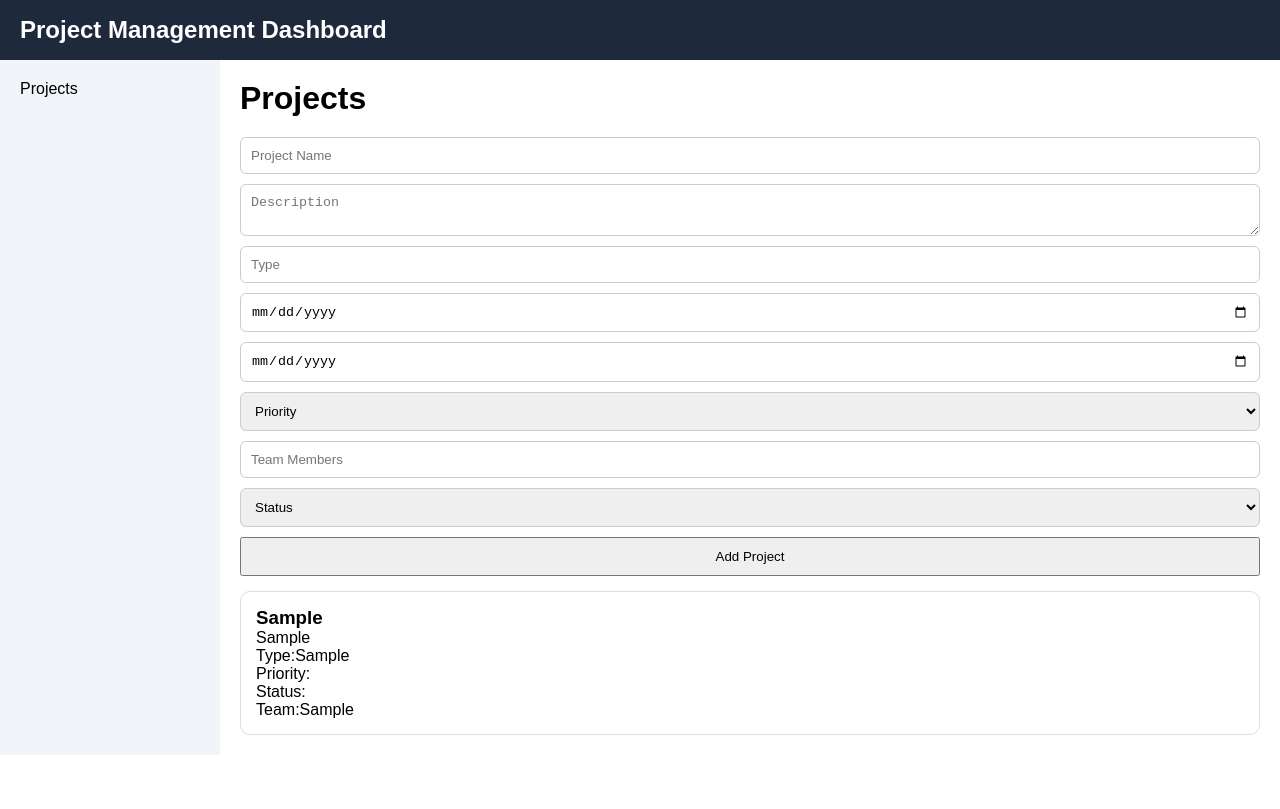
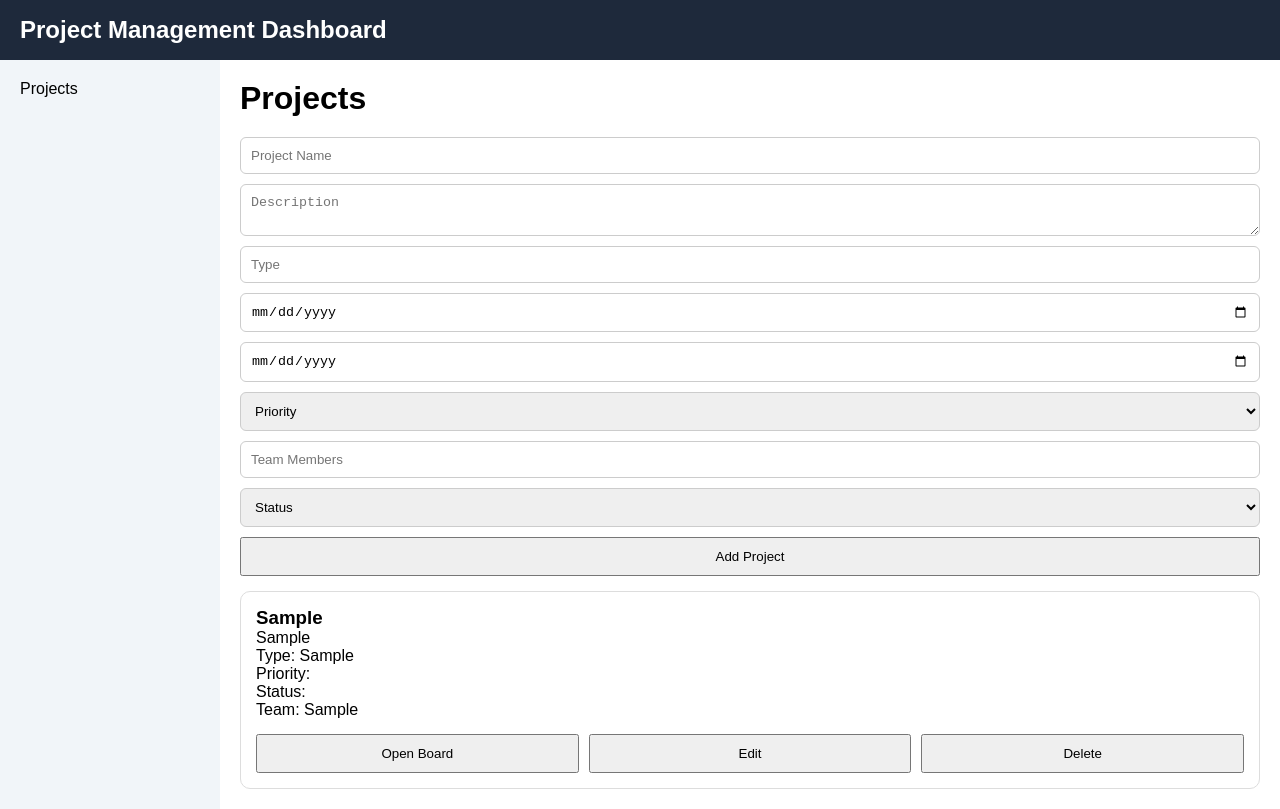
Before and after one commit to Kamalesh-git23/project-management-dashboard, a React (Vite) app: page / in a window 1280 px wide. Both pictures are taken after typing "Sample", "Sample", "Sample", "2020-01-15", "2020-01-15", "Sample" into the empty fields and a click on the button "Add Project". Built offline with nearby package versions, Linux system fonts and the light colour scheme.

Commit message:
feat: complete project CRUD operations

```diff
--- a/src/components/projects/ProjectCard.jsx
+++ b/src/components/projects/ProjectCard.jsx
@@ -1,32 +1,33 @@
 import React from 'react'
+import { useNavigate } from 'react-router-dom';
 
-function ProjectCard({project}) {
-  return (
-    <div className='project-card'>
-        <h3>{project.name}</h3>
+function ProjectCard({project,deleteProject,editProject}) {
 
-        <p>{project.description}</p>
+    const navigate = useNavigate();
 
-        <p>
-            Type:
-            {project.type}
-        </p>
 
-        <p>
-            Priority:
-            {project.priority}
-        </p>
+    return (
+        <div className='project-card'>
+            <h3>{project.name}</h3>
 
-        <p>
-            Status:
-            {project.status}
-        </p>
+            <p>{project.description}</p>
 
-        <p>
-            Team:
-            {project.teamMembers}
-        </p>
-    </div>
+            <p> Type: {project.type} </p>
+
+            <p> Priority: {project.priority} </p>
+
+            <p> Status: {project.status} </p>
+
+            <p> Team: {project.teamMembers} </p>
+
+            <div className='card-actions'>
+                <button onClick={()=> navigate(`/project/${project.id}`)}> Open Board </button>
+
+                <button onClick={()=> editProject(project)}> Edit</button>
+
+                <button onClick={()=> deleteProject(project.id)}> Delete</button>
+            </div>
+        </div>
   );
 }
 
--- a/src/components/projects/ProjectForm.jsx
+++ b/src/components/projects/ProjectForm.jsx
@@ -1,7 +1,7 @@
 import React from 'react'
-import { useState } from 'react';
+import { useState,useEffect } from 'react';
 
-function ProjectForm({addProject}) {
+function ProjectForm({addProject,editingProject,setEditingProject, projects, setProjects}) {
     const [formData, setFormData] = useState({
         name:"",
         description:"",
@@ -13,6 +13,12 @@ function ProjectForm({addProject}) {
         status:""
     });
 
+    useEffect(()=>{
+        if(editingProject){
+            setFormData(editingProject);
+        }
+    },[editingProject]);
+
     const handleChange = (e)=>{
         setFormData({
             ...formData,
@@ -23,15 +29,18 @@ function ProjectForm({addProject}) {
     const handleSubmit = (e)=>{
         e.preventDefault();
 
-        if(! formData.name.trim()){
-            alert("Project name is reauired");
-            return;
+        if(editingProject){
+            const updatedProjects = projects.map(project =>
+                project.id === editingProject.id ? formData:project);
+
+            setProjects(updatedProjects);
+            setEditingProject(null);
+        }else{
+            addProject({
+                id:Date.now(),
+                ...formData
+            });
         }
-
-        addProject({
-            id: Date.now(),
-            ...formData
-        });
 
         setFormData({
             name:"",
@@ -74,7 +83,9 @@ function ProjectForm({addProject}) {
             </select>
 
             <button type='submit'>
-                Add Project
+                {
+                    editingProject ? "Update Project":"Add Project"
+                }
             </button>
         </form>
   );
--- a/src/index.css
+++ b/src/index.css
@@ -65,3 +65,13 @@ button{
   padding: 10px;
   cursor: pointer;
 }
+
+.card-actions{
+  display: flex;
+  gap: 10px;
+  margin-top:15px;
+}
+
+.card-actions button{
+  flex: 1;
+}
--- a/src/pages/ProjectsPage.jsx
+++ b/src/pages/ProjectsPage.jsx
@@ -8,10 +8,26 @@ import ProjectForm from '../components/projects/ProjectForm';
 
 function ProjectsPage() {
     const [projects,setProjects] = useState([]);
+    const [editingProject,setEditingProject] = useState(null);
+
 
     const addProject = (project)=>{
         setProjects([...projects,project]);
     };
+
+    const deleteProject = (id) => {
+        setProjects(
+            projects.filter(
+                project => project.id !==id
+            )
+        );
+    };
+
+    const editProject = (project) => {
+        setEditingProject(project);
+    };
+
+
 
 
     return (
@@ -26,11 +42,18 @@ function ProjectsPage() {
                 <main className='content'>
                     <h1>Projects</h1>
 
-                    <ProjectForm addProject={addProject}/>
+                    <ProjectForm addProject={addProject}
+                                editingProject={editingProject}
+                                setEditingProject={setEditingProject}
+                                setProjects={setProjects}
+                                projects={projects}   />
 
                     {projects.map(project => (
                         <ProjectCard
-                            key={project.id} project={project}/>
+                            key={project.id}
+                            project={project}
+                            deleteProject={deleteProject}
+                            editProject={editProject}/>
                     ))}
 
                 </main>
```
